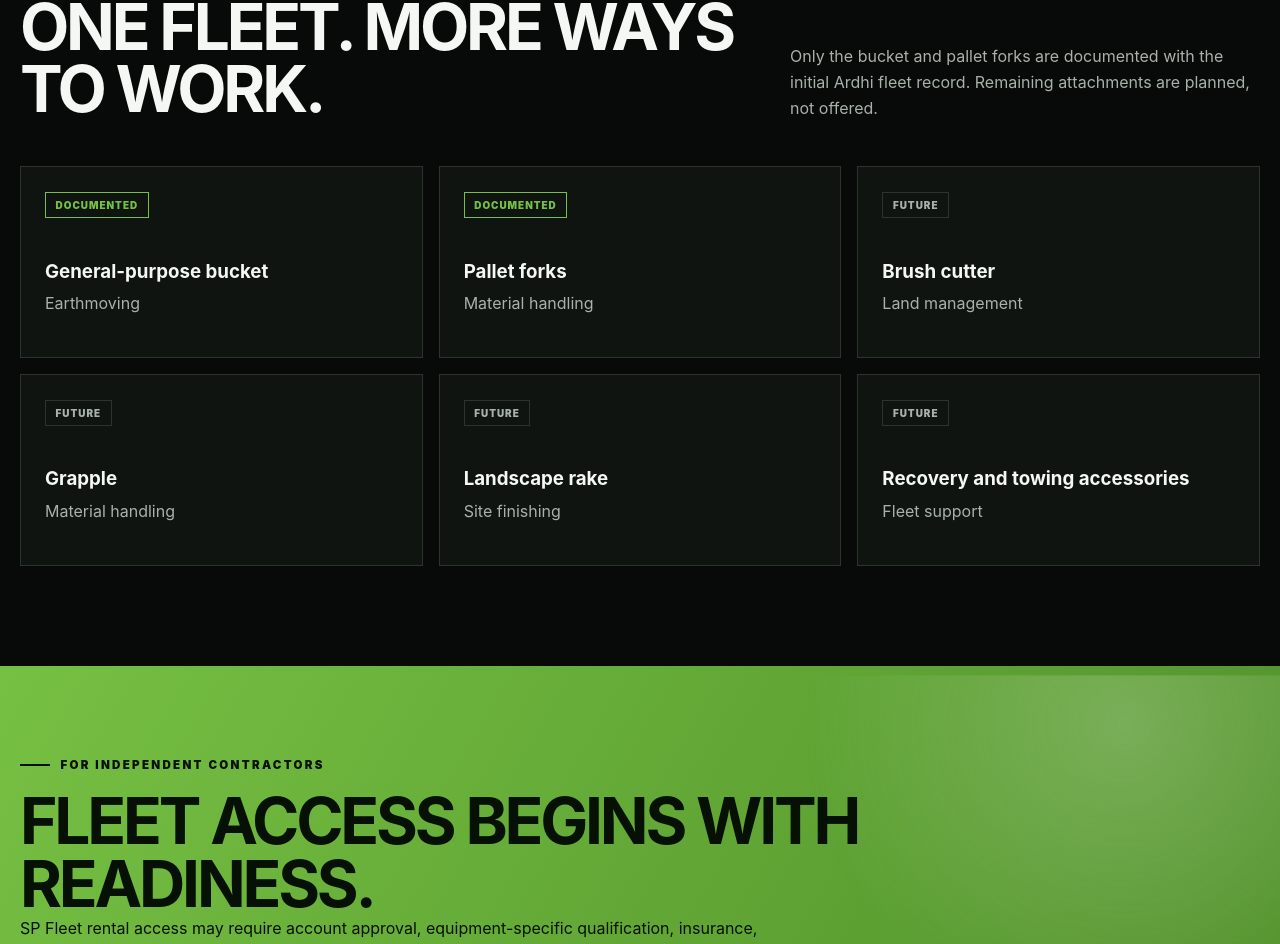
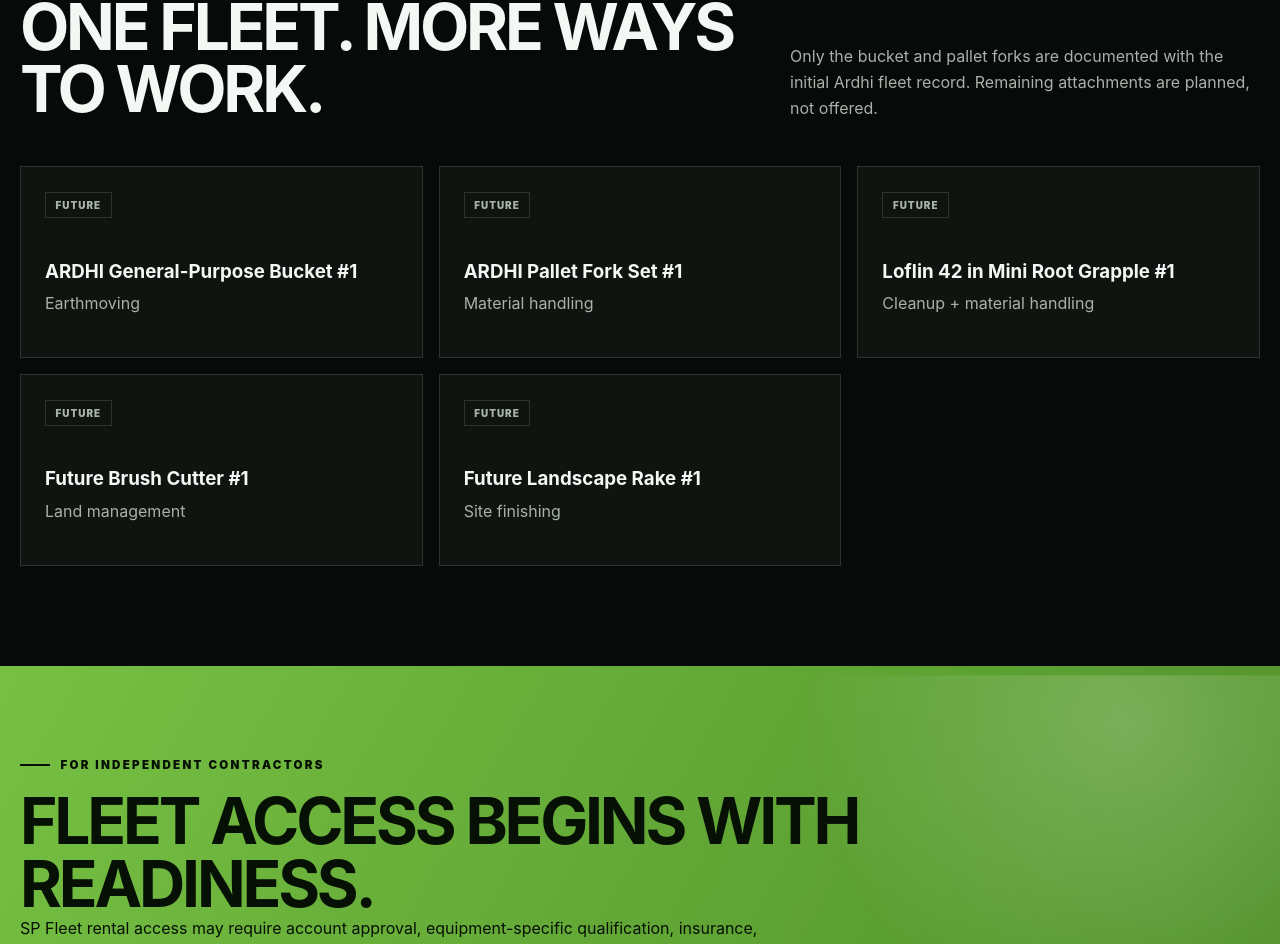
Before and after one commit to smashpro-digital/smashpro-equipment, a React (Vite) app: page / in a window 1280 px wide. Shown: the part 5631-6575 px from the top of the page. Built offline with nearby package versions, Linux system fonts and the light colour scheme.

Commit message:
Create attachment passport registry

```diff
--- a/src/data/attachments.ts
+++ b/src/data/attachments.ts
@@ -1,10 +1,94 @@
-import type { Attachment } from "../types/equipment";
+import type { AttachmentPassport } from "../types/equipment";
 
-export const attachments: Attachment[] = [
-  { name: "General-purpose bucket", category: "Earthmoving", status: "included", compatibleFleetIds: ["SP-ARDHI-26"] },
-  { name: "Pallet forks", category: "Material handling", status: "included", compatibleFleetIds: ["SP-ARDHI-26"] },
-  { name: "Brush cutter", category: "Land management", status: "planned", compatibleFleetIds: [] },
-  { name: "Grapple", category: "Material handling", status: "planned", compatibleFleetIds: [] },
-  { name: "Landscape rake", category: "Site finishing", status: "planned", compatibleFleetIds: [] },
-  { name: "Recovery and towing accessories", category: "Fleet support", status: "planned", compatibleFleetIds: [] },
+export const attachments: AttachmentPassport[] = [
+  {
+    passportId: "SP-ATT-BKT-001",
+    assetTag: "SP-BKT-ARDHI-01",
+    slug: "sp-att-bkt-001",
+    publicPath: "/equipment/attachments/sp-att-bkt-001/",
+    type: "bucket",
+    typeLabel: "Buckets",
+    name: "ARDHI General-Purpose Bucket #1",
+    category: "Earthmoving",
+    status: "documented",
+    compatibleFleetIds: ["SP-ARDHI-26"],
+    description: "Factory-supplied general-purpose bucket documented with SP-ARDHI-26 for material moving, loading, grading support, and general property work.",
+    capabilities: ["Material moving", "Loading", "Light grading support", "Site preparation"],
+    width: "42.91 in",
+    mount: "Toro-Dingo / Mini Universal",
+    image: "/equipment/images/sp-ardhi-26-bucket-branding.png",
+    imageAlt: "SP-ARDHI-26 general-purpose bucket with SmashPro branding",
+    serviceUrl: "https://smashpro.app/services/",
+  },
+  {
+    passportId: "SP-ATT-FRK-001",
+    assetTag: "SP-FRK-ARDHI-01",
+    slug: "sp-att-frk-001",
+    publicPath: "/equipment/attachments/sp-att-frk-001/",
+    type: "pallet-forks",
+    typeLabel: "Pallet Forks",
+    name: "ARDHI Pallet Fork Set #1",
+    category: "Material handling",
+    status: "documented",
+    compatibleFleetIds: ["SP-ARDHI-26"],
+    description: "Factory-supplied pallet fork set documented for pallet placement, staged material movement, and controlled loading workflows.",
+    capabilities: ["Pallet placement", "Material staging", "Loading and unloading"],
+    mount: "Toro-Dingo / Mini Universal",
+    image: "/equipment/images/sp-ardhi-26-completed-build-attachments.jpg",
+    imageAlt: "SP-ARDHI-26 with documented factory attachments",
+    serviceUrl: "https://smashpro.app/services/",
+  },
+  {
+    passportId: "SP-ATT-GRP-001",
+    assetTag: "SP-GRP-ARDHI-01",
+    slug: "sp-att-grp-001",
+    publicPath: "/equipment/attachments/sp-att-grp-001/",
+    type: "root-grapple",
+    typeLabel: "Root Grapples",
+    name: "Loflin 42 in Mini Root Grapple #1",
+    category: "Cleanup + material handling",
+    status: "selected",
+    compatibleFleetIds: ["SP-ARDHI-26"],
+    manufacturer: "Loflin Fabrication",
+    model: "Mini Root Grapple",
+    description: "Selected 42-inch black Mini Root Grapple for SP-ARDHI-26. Planned for brush and vegetation cleanup, landscape tear-out cleanup, storm debris handling, and limb/small-log handling after commissioning.",
+    capabilities: ["Brush cleanup", "Vegetation handling", "Storm debris", "Limb and small-log handling"],
+    width: "42 in",
+    weight: "370 lb",
+    mount: "Toro-Dingo / Mini Universal",
+    serviceUrl: "https://smashpro.app/services/",
+    featured: true,
+  },
+  {
+    passportId: "SP-ATT-BRC-001",
+    assetTag: "SP-BRC-ARDHI-01",
+    slug: "sp-att-brc-001",
+    publicPath: "/equipment/attachments/sp-att-brc-001/",
+    type: "brush-cutter",
+    typeLabel: "Brush Cutters",
+    name: "Future Brush Cutter #1",
+    category: "Land management",
+    status: "planned",
+    compatibleFleetIds: [],
+    description: "Future attachment concept. No procurement, fitment, service activation, or public operating claim has been approved.",
+    capabilities: ["Future land-management capability"],
+  },
+  {
+    passportId: "SP-ATT-RAK-001",
+    assetTag: "SP-RAK-ARDHI-01",
+    slug: "sp-att-rak-001",
+    publicPath: "/equipment/attachments/sp-att-rak-001/",
+    type: "landscape-rake",
+    typeLabel: "Landscape Rakes",
+    name: "Future Landscape Rake #1",
+    category: "Site finishing",
+    status: "planned",
+    compatibleFleetIds: [],
+    description: "Future attachment concept for site finishing. Availability remains unannounced until procurement and commissioning are complete.",
+    capabilities: ["Future site-finishing capability"],
+  },
 ];
+
+export function getAttachmentPassport(slug: string) {
+  return attachments.find((item) => item.slug === slug);
+}
```
